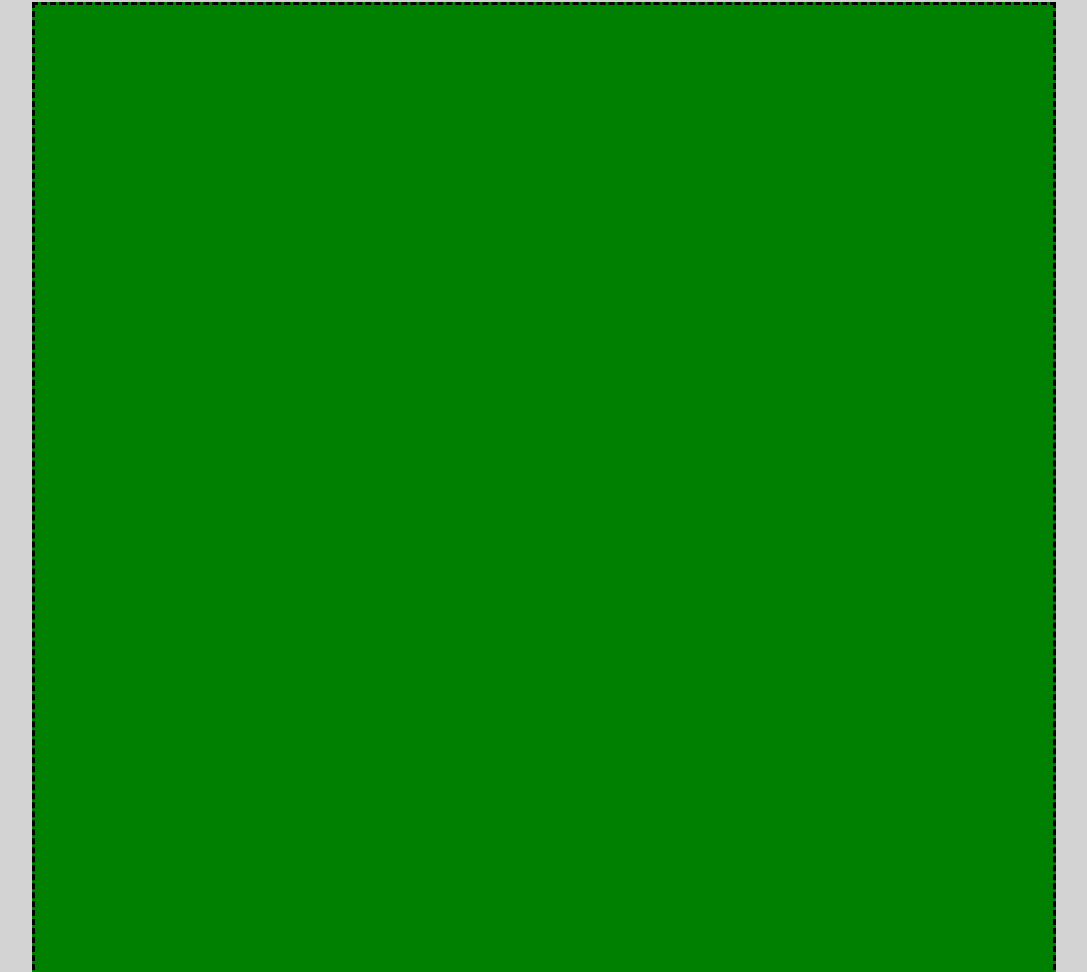
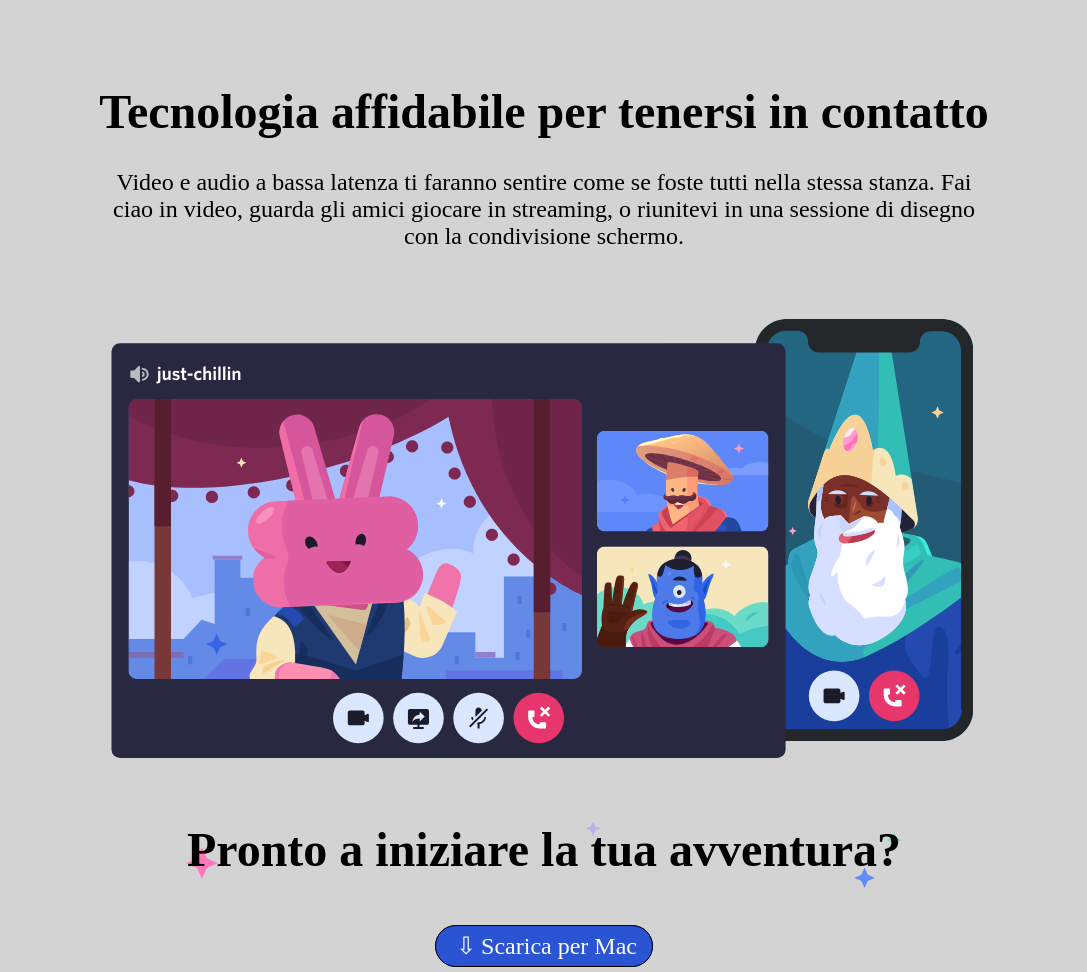
Before and after one commit to MicheleFranciolapilla/htmlcss-discord, a plain HTML site: page index.html in a window 1280 px wide. Shown: the part 3078-4050 px from the top of the page, without its empty margins (96-1183 px from the left). Drawn offline with Linux system fonts and the light colour scheme.

Commit message:
Ultimata la quarta sezione

```diff
--- a/assets/css/style.css
+++ b/assets/css/style.css
@@ -124,7 +124,7 @@ nav{
     margin: 0 15px;
 }
 
-.header_buttons > a.button_b-w::before{
+.header_buttons > a.button_b-w::before, .last_section_item a.button_w-b::before{
     padding: 0 5px;
     content: "\21E9";
 }
@@ -139,21 +139,20 @@ section h2{
     font-size: 3em;
 }
 
+section p{
+    margin-top: 20px;
+    font-size: 1.5em;
+}
+
 /* Alternanza dei colori di sfondo delle sezioni */
 section:nth-child(even){
     background-color: lightgray;
-
 }
 
 /* Blocchi intra-section */
 .section_box{
     flex-basis: var(--block_width);
     /* height: calc(100% - 2 * var(--section_box_margin)); */
-}
-
-.section_box p{
-    margin-top: 20px;
-    font-size: 1.5em;
 }
 
 .text_box{
@@ -193,15 +192,38 @@ section:nth-child(even) .section_box .img_box{
 /* Ultima sezione (prima del footer) */
 .last_section{
     height: calc(var(--last_section_factor) * var(--block_height));
+    text-align: center;
 }
 
 /* Blocco contenuto nell'ultima sezione */
 .last_section_item{
-    background-color: green;
+    /* background-color: green; */
     flex-basis: var(--block_width);
     /* La seguente formula consente di mantenere il margine verticale uguale a quello delle precedenti sezioni */
-    height: calc(100% - 2 * var(--section_box_margin_val) * var(--block_height));
-    border: 3px dashed black;
+    /* height: calc(100% - 2 * var(--section_box_margin_val) * var(--block_height)); */
+}
+
+.last_section_item > #big_img{
+    width: 90%;
+}
+
+.last_section_item > p{
+    padding: 10px 80px;
+}
+
+#stars{
+    width: 70%;
+    height: 80px;
+    background-image: url(../img/stars.svg);
+    background-size: contain;
+    background-repeat: no-repeat;
+    margin: auto;
+    margin-bottom: 30px;
+}
+
+.last_section_item a.button_w-b{
+    font-size: 1.5em;
+    background-color: rgb(42, 84, 210);
 }
 
 footer{
--- a/index.html
+++ b/index.html
@@ -77,7 +77,7 @@
                 </div>
                 <div class="img_box item1"></div>
             </div>
-        </section class="flexbox">
+        </section>
 
         <!-- Seconda sezione con contenitore interno a doppio colore -->
         <section class="flexbox">
@@ -108,6 +108,15 @@
         <!-- Quarta sezione, piu' alta delle precedenti ma con lo stesso margine verticale -->
         <section class="flexbox last_section">
             <div class="last_section_item">
+                <h2>Tecnologia affidabile per tenersi in contatto</h2>
+                <p>
+                    Video e audio a bassa latenza ti faranno sentire come se foste tutti nella stessa stanza. Fai ciao in video, guarda gli amici giocare in streaming, o riunitevi in una sessione di disegno con la condivisione schermo.
+                </p>
+                <img id="big_img" src="assets/img/item4-big.svg" alt="foto item 4">
+                <div id="stars">
+                    <h2>Pronto a iniziare la tua avventura?</h2>
+                </div>
+                <a class="button_w-b reset_decor" href="#">Scarica per Mac</a>
             </div>
         </section>
 
```
